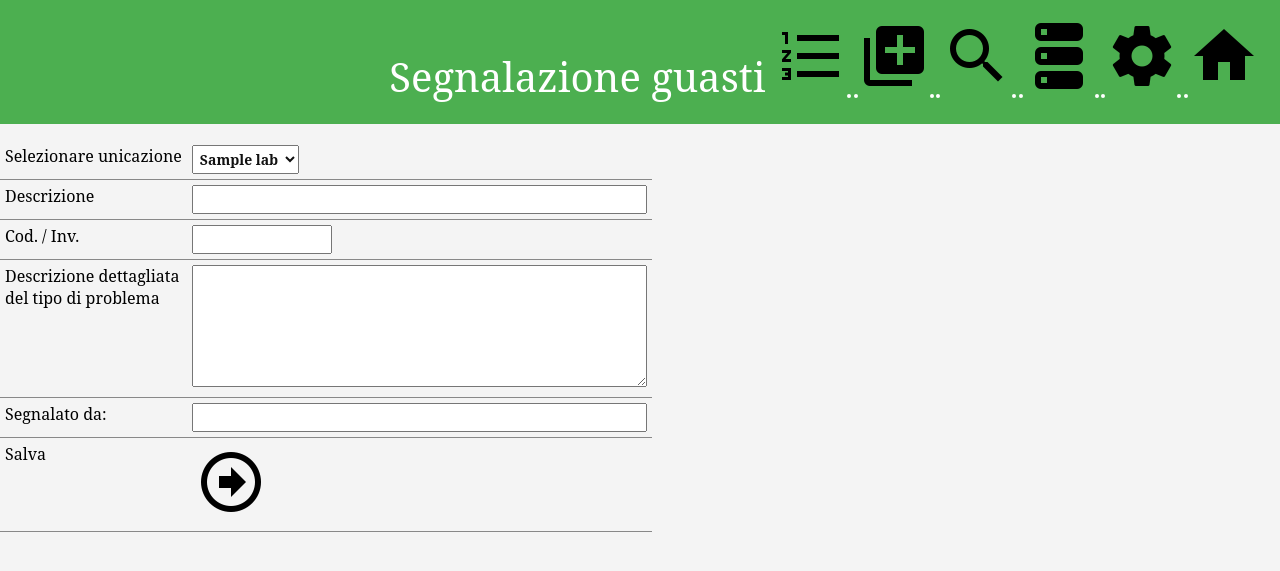
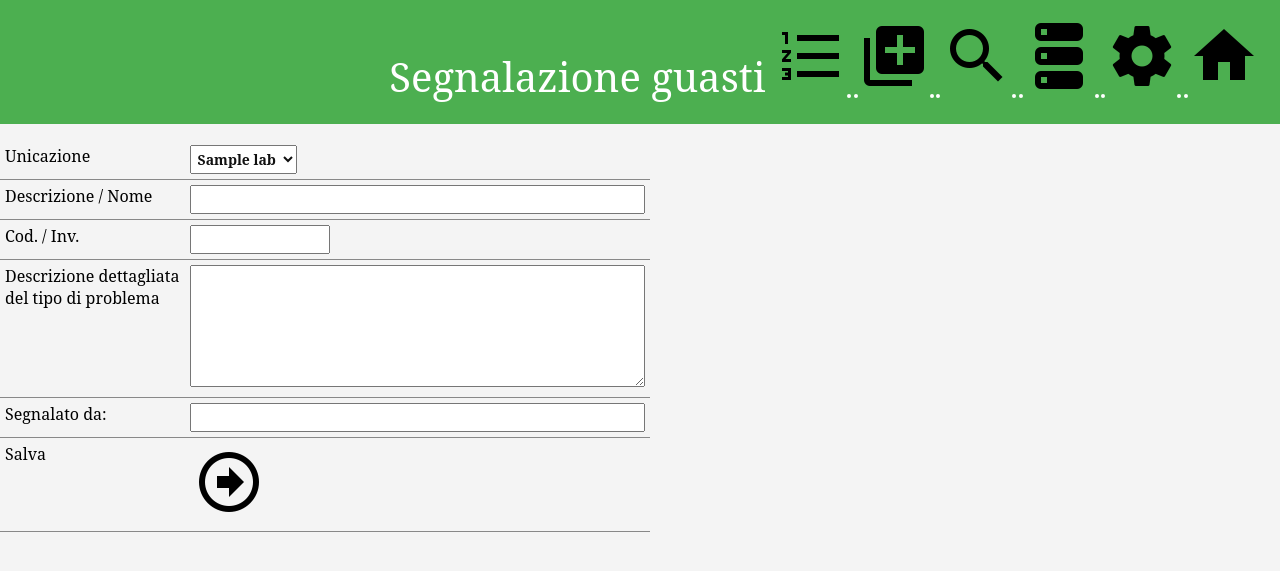
Before and after one commit to carlominucci/gestiolus, a PHP site: page /segnala.php in a window 1280 px wide. Shown: the top 571 px of the page. Run offline with PHP 8.4, Linux system fonts and the light colour scheme; tables that the repository leaves empty hold one stand-in row (values such as "Sample post").

Commit message:
aggiunta un'inezia

```diff
--- a/report.php
+++ b/report.php
@@ -20,7 +20,7 @@ if ( ! get_magic_quotes_gpc() ) {
 			<?php include "menu.php"; ?>
 		</div>
 		<form action="report.php" method="post">
-			Seleziona il nome: <select name="filtro">
+			Seleziona il nome del tecnico: <select name="filtro">
 			<option value="tutti">Tutti</option>
 	<?php
 	if (!$link) {
--- a/segnala.php
+++ b/segnala.php
@@ -15,9 +15,9 @@
 	<p class="tabella">
 		<table>
 			<tr>
-				<td>Selezionare unicazione</td>
+				<td>Unicazione</td>
 				<td>
-					<acronym title="Inserisci l'bicazione del computer guasto">
+					<acronym title="Inserisci l'ubicazione del guasto">
 						<select name="ubicazione">
 <?php
 $query="SELECT * FROM lab";
@@ -34,7 +34,7 @@ while ($row = mysql_fetch_array($result, MYSQL_NUM)){
 				</td>
 			</tr>
 			<tr>
-				<td>Descrizione</td>
+				<td>Descrizione / Nome</td>
 				<td>
 					<acronym title="Inserisci il nome del computer. E' scritto su un lato del computer">
 						<input type="text" name="nomepc" size="45" />
```
